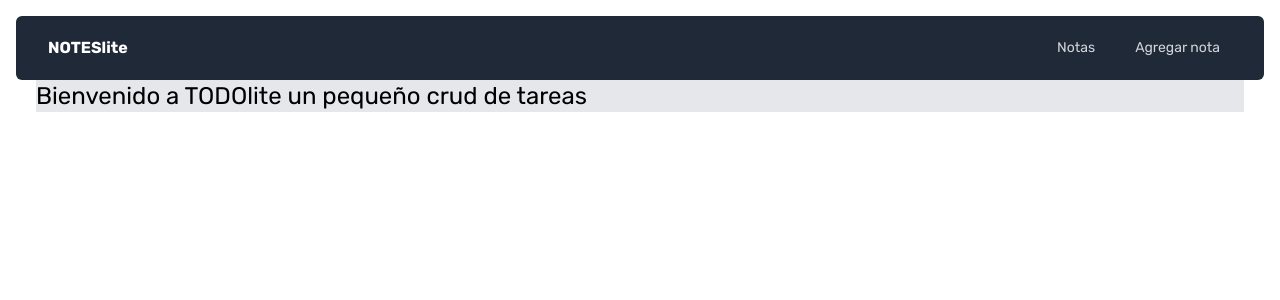
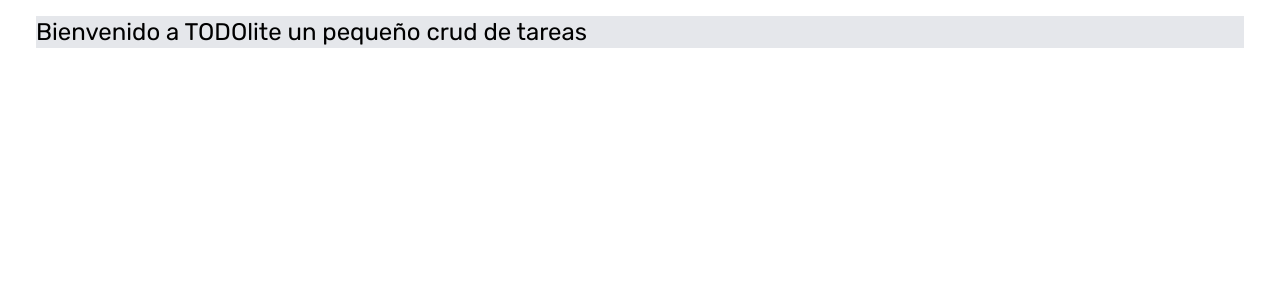
Before and after one commit to charDevMDP/todolite, a Next.js app: page / in a window 1280 px wide. Shown: the top 300 px of the page. Built offline with nearby package versions, Linux system fonts and the light colour scheme.

Commit message:
remove nav

```diff
--- a/app/layout.tsx
+++ b/app/layout.tsx
@@ -1,4 +1,3 @@
-import Navbar from './components/navbar'
 import './globals.css'
 import { Rubik } from '@next/font/google'
 
@@ -18,7 +17,6 @@ export default function RootLayout({children}: {children: React.ReactNode}) {
         head.tsx. Find out more at https://beta.nextjs.org/docs/api-reference/file-conventions/head
       */}
       <head />
-      <Navbar/>
       <body className='p-4'>
       <div className='mx-5'>
         {children}
```
